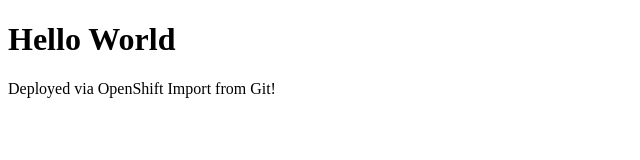
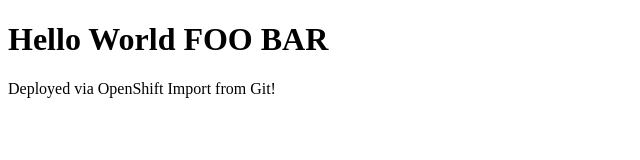
Before and after one commit to ribua/webapp, a plain HTML site: page index.html in a window 1280 px wide. Shown: the whole page, without its empty margins (0-640 px from the left). Drawn offline with Linux system fonts and the light colour scheme.

Commit message:
Update index.html

```diff
--- a/index.html
+++ b/index.html
@@ -4,7 +4,7 @@
     <title>OpenShift RHEL 9  FOO BAR </title>
 </head>
 <body>
-    <h1>Hello World</h1>
+    <h1>Hello World FOO BAR</h1>
     <p>Deployed via OpenShift Import from Git!</p>
 </body>
 </html>
```
